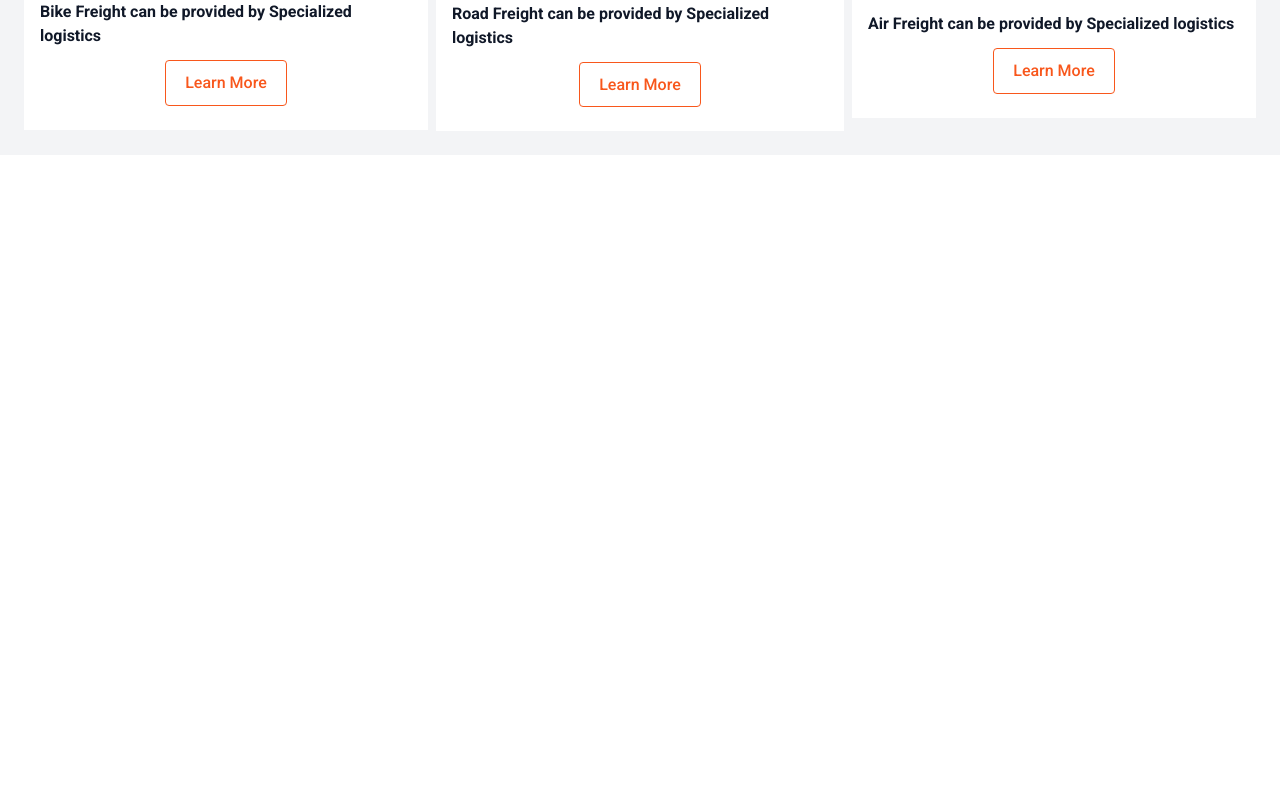
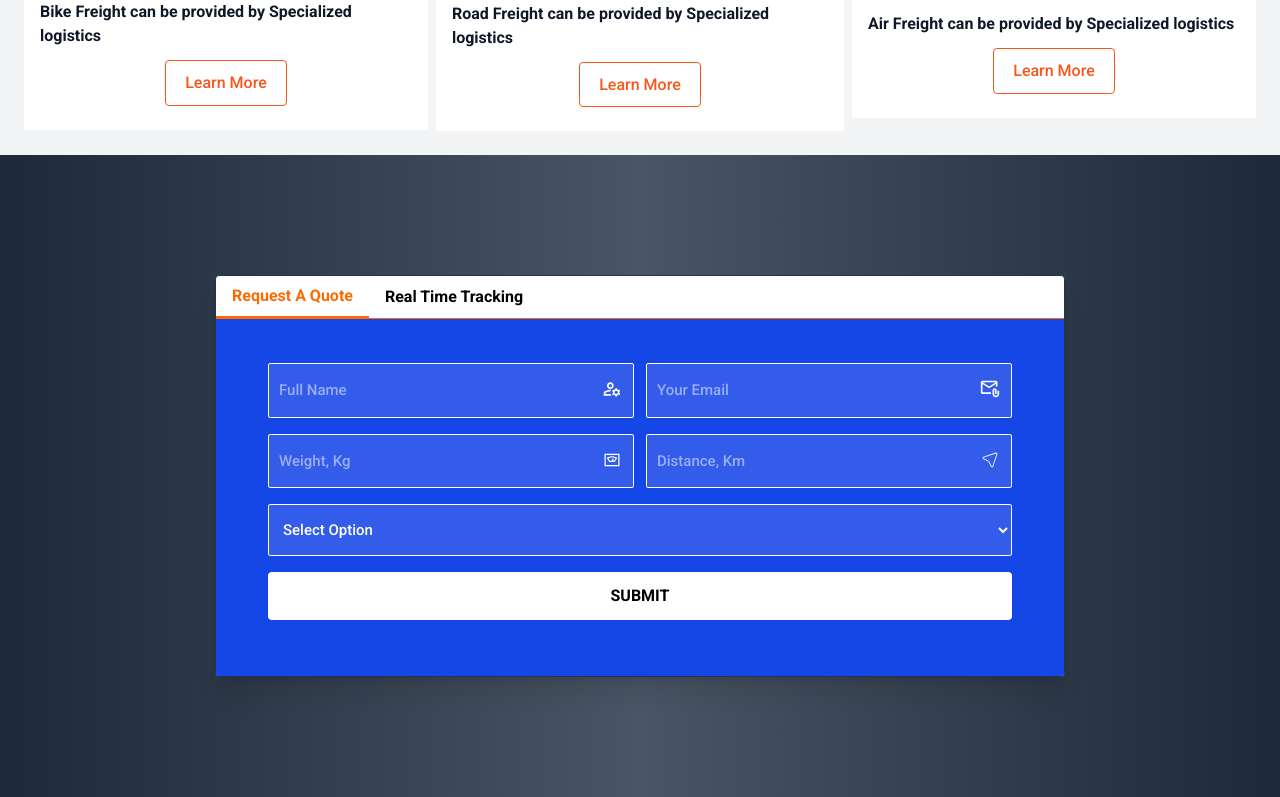
Before and after one commit to ola156/Logistik, a React (Vite) app: page / in a window 1280 px wide. Shown: the part 1810-2607 px from the top of the page. Before the commit the page ends 1965 px from the top, so only its background shows below. Built offline with nearby package versions, Linux system fonts and the light colour scheme.

Commit message:
finished form

```diff
--- a/src/components/Buttons.jsx
+++ b/src/components/Buttons.jsx
@@ -1,7 +1,7 @@
 import React from "react";
 
 const Buttons = ({ ButtonClass, HandleClick, title }) => {
-  return <button className={` ${ButtonClass}`}>{title}</button>;
+  return <button className={` ${ButtonClass} cta`}>{title}</button>;
 };
 
 export default Buttons;
--- /dev/null
+++ b/src/components/Form.jsx
@@ -0,0 +1,141 @@
+import React, { useState } from "react";
+
+import { MdOutlineManageAccounts } from "react-icons/md";
+import { MdOutlineAttachEmail } from "react-icons/md";
+import { LiaWeightSolid } from "react-icons/lia";
+import { CiLocationArrow1 } from "react-icons/ci";
+const Form = () => {
+  const [activeTab, setActiveTab] = useState("tab1");
+  const tabs = [
+    { id: "tab1", label: "Request A Quote" },
+    { id: "tab2", label: "Real Time Tracking" },
+  ];
+
+  const tabContent = {
+    tab1: (
+      <form className="w-full h-full p-7 flex flex-col gap-4">
+        <div className="flex w-full gap-3 tab-content">
+          <div className="w-full relative flex ">
+            <input type="text" placeholder="Full Name" className="input-box" />
+            <MdOutlineManageAccounts
+              className="absolute text-white right-3 top-4"
+              size={20}
+            />
+          </div>
+          <div className="w-full relative flex ">
+            <input
+              type="email"
+              placeholder="Your Email"
+              className="input-box"
+            />
+            <MdOutlineAttachEmail
+              className="absolute text-white right-3 top-4"
+              size={20}
+            />
+          </div>
+        </div>
+        <div className="flex w-full gap-3 tab-content">
+          <div className="w-full relative flex ">
+            <input type="text" placeholder="Weight, Kg" className="input-box" />
+            <LiaWeightSolid
+              className="absolute text-white right-3 top-4"
+              size={20}
+            />
+          </div>
+          <div className="w-full relative flex ">
+            <input
+              type="text"
+              placeholder="Distance, Km"
+              className="input-box"
+            />
+            <CiLocationArrow1
+              className="absolute text-white right-3 top-4"
+              size={20}
+            />
+          </div>
+        </div>
+        <select className="input-box px-6">
+          <option value="" className="text-black">
+            Select Option
+          </option>
+          <option value="" className="text-black">
+            Feright 1
+          </option>
+          <option value="" className="text-black">
+            Feright 2
+          </option>
+          <option value="" className="text-black">
+            Feright 3
+          </option>
+        </select>
+        <button className="px-4 py-3  rounded bg-white hover:bg-orange-500 uppercase font-bold text-black hover:text-white">
+          Submit
+        </button>
+      </form>
+    ),
+    tab2: (
+      <form className="w-full h-full p-7   flex flex-col gap-4">
+        <div className="flex w-full gap-3 tab-content">
+          <div className="w-full relative flex ">
+            <input type="text" placeholder="Full Name" className="input-box" />
+            <MdOutlineManageAccounts
+              className="absolute text-white right-3 top-4"
+              size={20}
+            />
+          </div>
+          <div className="w-full relative flex ">
+            <input
+              type="email"
+              placeholder="Your Email"
+              className="input-box"
+            />
+            <MdOutlineAttachEmail
+              className="absolute text-white right-3 top-4"
+              size={20}
+            />
+          </div>
+        </div>
+        <div className="flex w-full ">
+          <div className="w-full relative flex ">
+            <textarea placeholder="Type here" className="input-box" />
+            <CiLocationArrow1
+              className="absolute text-white right-3 top-4"
+              size={20}
+            />
+          </div>
+        </div>
+
+        <button className="px-4 py-3  rounded bg-white hover:bg-orange-500 uppercase font-bold text-black hover:text-white">
+          Submit
+        </button>
+      </form>
+    ),
+  };
+
+  return (
+    <div className="w-full py-30 flex  justify-center bg-gradient-to-r from-gray-800 via-gray-600 to-gray-800 ">
+      <div className=" tabs-div min-w-[850px]  rounded bg-white  border shadow-xl tab-div ">
+        <div className="flex flex-wrap border-b border-orange-500">
+          {tabs.map((tab) => (
+            <button
+              key={tab.id}
+              onClick={() => setActiveTab(tab.id)}
+              className={`px-4 py-2 font-semibold ${
+                activeTab === tab.id
+                  ? "!border-b-2 border-orange-500 text-orange-500"
+                  : "text-black hover:text-gray-900"
+              }`}
+            >
+              {tab.label}
+            </button>
+          ))}
+        </div>
+        <div className="bg-blue-700 px-6 pb-7 pt-4">
+          {tabContent[activeTab]}
+        </div>
+      </div>
+    </div>
+  );
+};
+
+export default Form;
--- a/src/index.css
+++ b/src/index.css
@@ -32,8 +32,7 @@
   font-size: 3.2em;
   line-height: 1.1;
 }
-
-button {
+.cta {
   padding: 0.6em 1.2em;
   font-size: 1em;
   font-weight: 500;
@@ -45,7 +44,7 @@
   transition: border-color 0.25s;
 }
 
-button:hover {
+.cta:hover {
   background-color: rgb(248, 87, 28);
   color: white;
 }
@@ -105,6 +104,19 @@
 .hero-dot.orange {
   background-color: orangered;
 }
+
+.input-box {
+  padding: 15px 10px;
+  border: 1px solid white;
+  outline: none;
+  border-radius: 2px;
+  width: 100%;
+  background-color: #a7abf836;
+  color: white;
+  font-weight: 500;
+  font-size: 15px;
+}
+
 @media screen and (max-width: 420px) {
   .about-div {
     margin-top: 230px;
@@ -133,10 +145,17 @@
   .about-div-1 {
     flex-direction: column;
   }
+  .tab-content {
+    flex-direction: column;
+  }
 }
 @media screen and (max-width: 700px) {
   .services-div {
     flex-direction: column;
+  }
+
+  .tabs-div {
+    width: 95%;
   }
 }
 
@@ -150,6 +169,10 @@
   }
   .services-text {
     font-size: 25px;
+  }
+
+  .tab-div {
+    min-width: 90%;
   }
 }
 
--- a/src/pages/Home.jsx
+++ b/src/pages/Home.jsx
@@ -4,6 +4,7 @@
 import HeroContent from "../components/HeroContent";
 import AboutUs from "../components/AboutUs";
 import Services from "../components/Services";
+import Form from "../components/Form";
 
 const Home = () => {
   const [playStatus, setPlayStatus] = useState(false);
@@ -28,6 +29,7 @@
       />
       <AboutUs />
       <Services />
+      <Form />
     </div>
   );
 };
```
